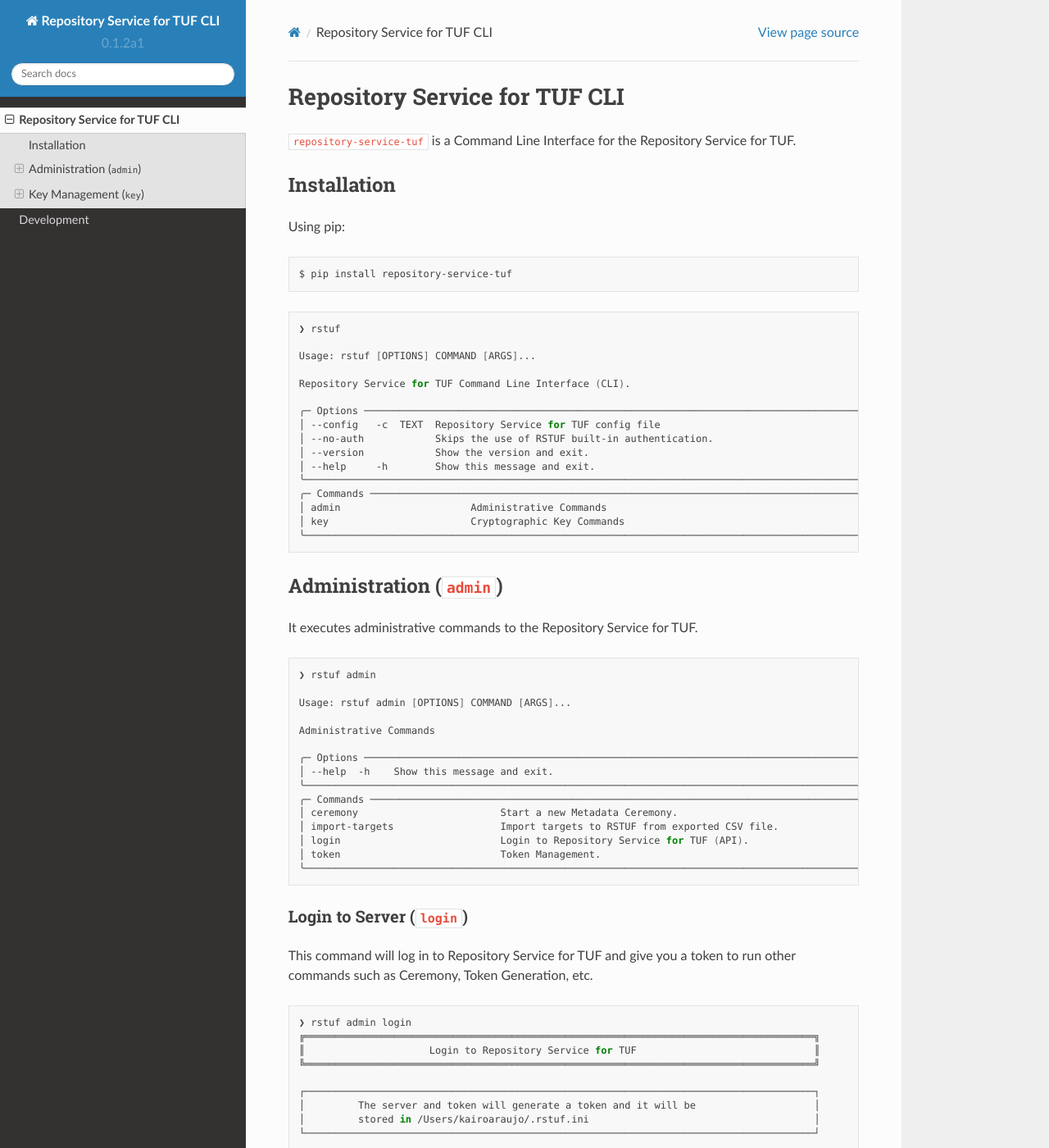
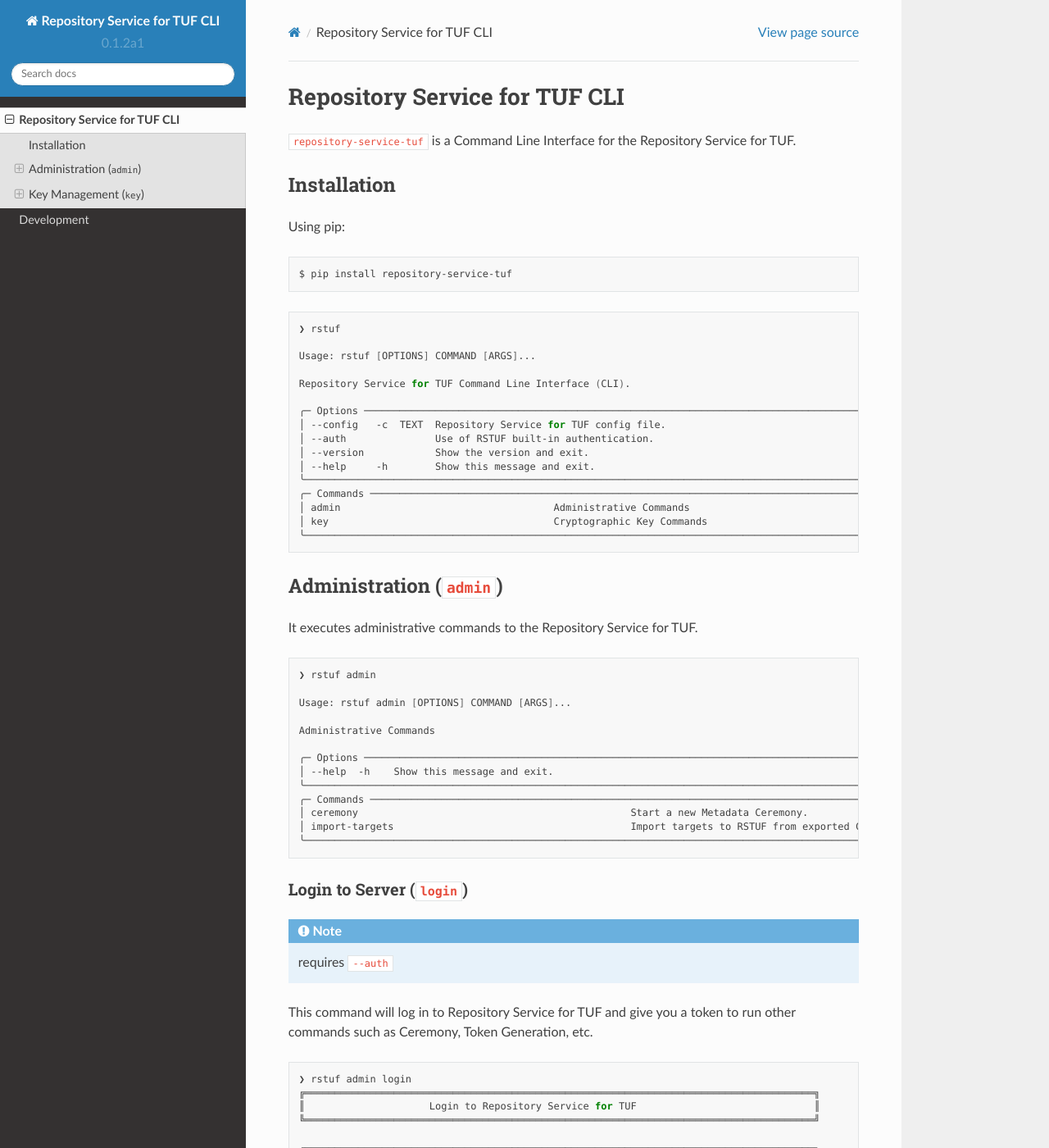
Before and after one commit to repository-service-tuf/repository-service-tuf-cli, a Sphinx documentation site: the page built from docs/source/guide/index.rst, in a window 1280 px wide and 1400 px high. Shown: the whole window at 82% size. Built offline with Sphinx 7.4.7 and the Read the Docs theme 2.0.0, drawn with Linux system fonts in a browser that asks for light colours.

Commit message:
Change CLI to not use built-in auth by default (#289)
* Change CLI to not use built-in auth by default

As implemented the task which makes the RSTUF API
Authentication/Authorization disabled by default
(https://github.com/repository-service-tuf/repository-service-tuf-api/issues/282)
the default behavior of RSTUF CLI to not use auth by default.

If the user wants to use the CLI to the API with built-in
authentication, it requires the parameter `--auth`.

`rstuf --auth admin`

Signed-off-by: Kairo de Araujo <kdearaujo@vmware.com>

* Update rstuf cli documentation guide

Signed-off-by: Kairo de Araujo <kdearaujo@vmware.com>

---------

Signed-off-by: Kairo de Araujo <kdearaujo@vmware.com>

```diff
--- a/docs/source/guide/index.rst
+++ b/docs/source/guide/index.rst
@@ -22,16 +22,16 @@ Using pip:
 
     Repository Service for TUF Command Line Interface (CLI).
 
-    ╭─ Options ────────────────────────────────────────────────────────────────────────────────────────────────────────────────────────╮
-    │ --config   -c  TEXT  Repository Service for TUF config file                                                                      │
-    │ --no-auth            Skips the use of RSTUF built-in authentication.                                                             │
-    │ --version            Show the version and exit.                                                                                  │
-    │ --help     -h        Show this message and exit.                                                                                 │
-    ╰──────────────────────────────────────────────────────────────────────────────────────────────────────────────────────────────────╯
-    ╭─ Commands ───────────────────────────────────────────────────────────────────────────────────────────────────────────────────────╮
-    │ admin                      Administrative Commands                                                                               │
-    │ key                        Cryptographic Key Commands                                                                            │
-    ╰──────────────────────────────────────────────────────────────────────────────────────────────────────────────────────────────────╯
+    ╭─ Options ────────────────────────────────────────────────────────────────────────────────────────────────────────────────────────────────────────────────────────────────────────────────────────────────────────────────────╮
+    │ --config   -c  TEXT  Repository Service for TUF config file.                                                                                                                                                                 │
+    │ --auth               Use of RSTUF built-in authentication.                                                                                                                                                                   │
+    │ --version            Show the version and exit.                                                                                                                                                                              │
+    │ --help     -h        Show this message and exit.                                                                                                                                                                             │
+    ╰──────────────────────────────────────────────────────────────────────────────────────────────────────────────────────────────────────────────────────────────────────────────────────────────────────────────────────────────╯
+    ╭─ Commands ───────────────────────────────────────────────────────────────────────────────────────────────────────────────────────────────────────────────────────────────────────────────────────────────────────────────────╮
+    │ admin                                    Administrative Commands                                                                                                                                                             │
+    │ key                                      Cryptographic Key Commands                                                                                                                                                          │
+    ╰──────────────────────────────────────────────────────────────────────────────────────────────────────────────────────────────────────────────────────────────────────────────────────────────────────────────────────────────╯
 
 .. rstuf-cli-admin
 
@@ -48,20 +48,21 @@ It executes administrative commands to the Repository Service for TUF.
 
     Administrative Commands
 
-    ╭─ Options ────────────────────────────────────────────────────────────────────────────────────────────────────────────────────────╮
-    │ --help  -h    Show this message and exit.                                                                                        │
-    ╰──────────────────────────────────────────────────────────────────────────────────────────────────────────────────────────────────╯
-    ╭─ Commands ───────────────────────────────────────────────────────────────────────────────────────────────────────────────────────╮
-    │ ceremony                        Start a new Metadata Ceremony.                                                                   │
-    │ import-targets                  Import targets to RSTUF from exported CSV file.                                                  │
-    │ login                           Login to Repository Service for TUF (API).                                                       │
-    │ token                           Token Management.                                                                                │
-    ╰──────────────────────────────────────────────────────────────────────────────────────────────────────────────────────────────────╯
+    ╭─ Options ────────────────────────────────────────────────────────────────────────────────────────────────────────────────────────────────────────────────────────────────────────────────────────────────────────────────────╮
+    │ --help  -h    Show this message and exit.                                                                                                                                                                                    │
+    ╰──────────────────────────────────────────────────────────────────────────────────────────────────────────────────────────────────────────────────────────────────────────────────────────────────────────────────────────────╯
+    ╭─ Commands ───────────────────────────────────────────────────────────────────────────────────────────────────────────────────────────────────────────────────────────────────────────────────────────────────────────────────╮
+    │ ceremony                                              Start a new Metadata Ceremony.                                                                                                                                         │
+    │ import-targets                                        Import targets to RSTUF from exported CSV file.                                                                                                                        │
+    ╰──────────────────────────────────────────────────────────────────────────────────────────────────────────────────────────────────────────────────────────────────────────────────────────────────────────────────────────────╯
 
 .. rstuf-cli-admin-login
 
 Login to Server (``login``)
 ---------------------------
+
+.. note::
+    requires ``--auth``
 
 This command will log in to Repository Service for TUF and give you a token to run other commands
 such as Ceremony, Token Generation, etc.
@@ -386,6 +387,9 @@ Token (``token``)
 
 Token Management
 
+.. note::
+    requires ``--auth``
+
 .. code::
 
     ❯ rstuf admin token
```
Also changed, not shown: 9 other files.
